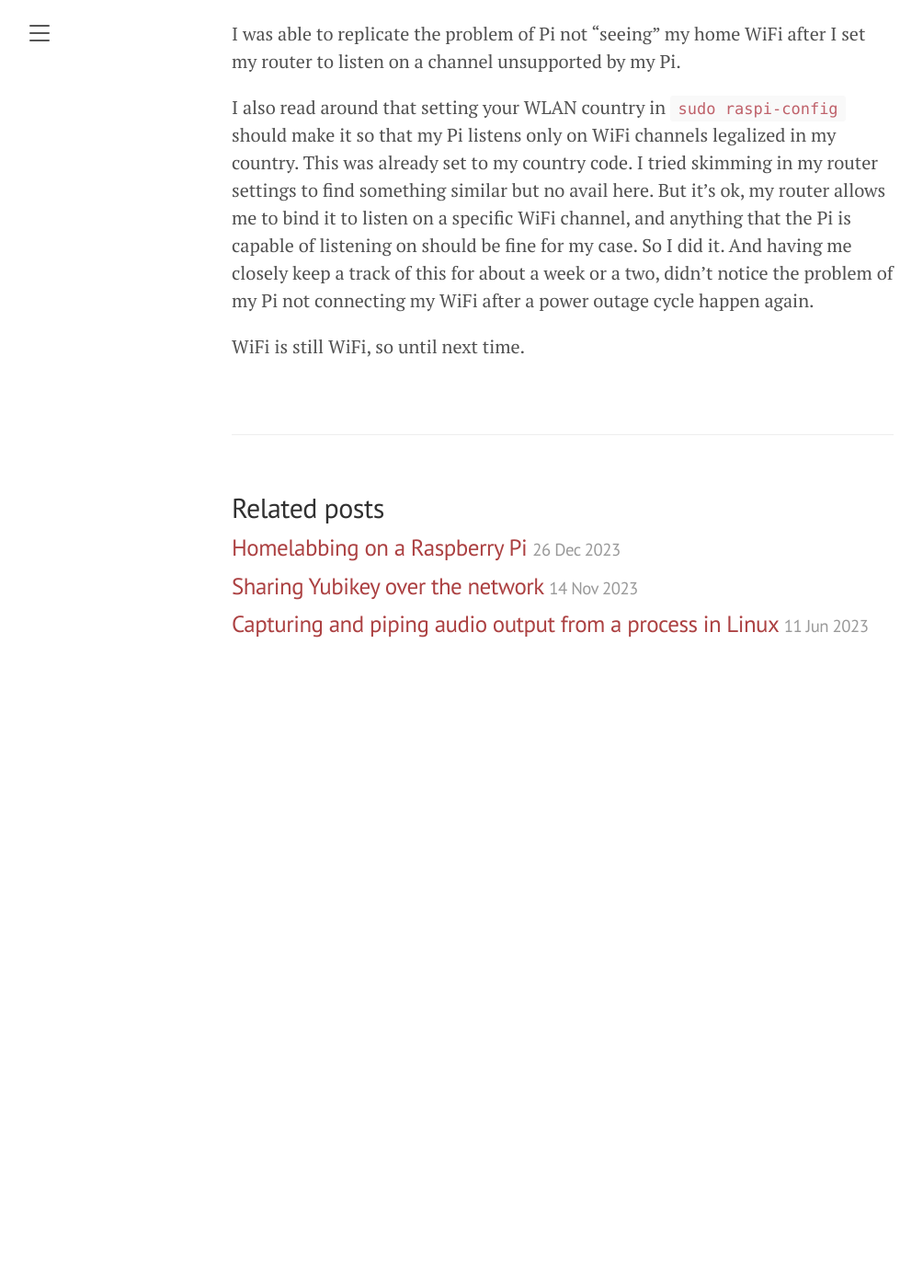
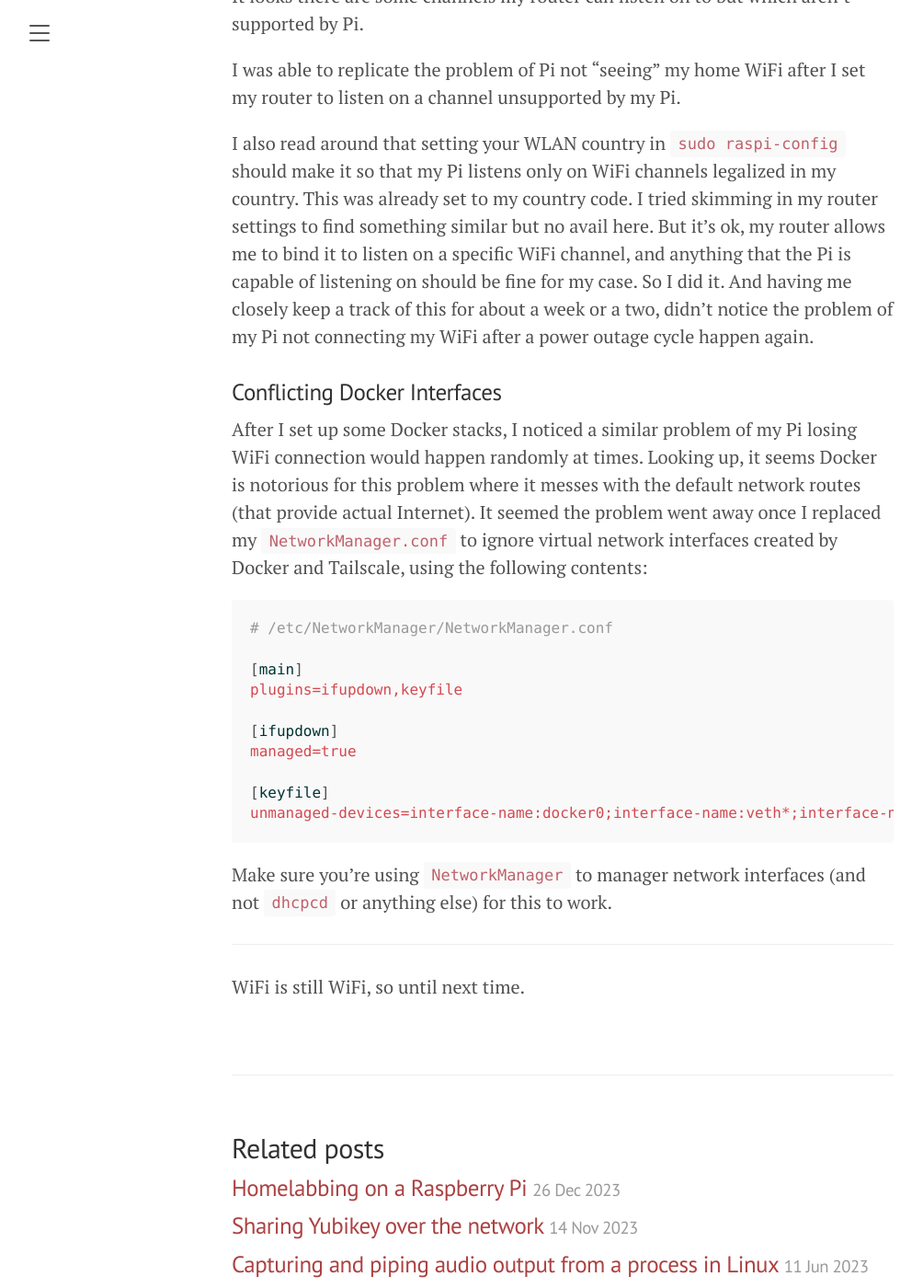
Before and after one commit to ritiek/ritiek.github.io, a Jekyll site: the page built from _posts/2023-12-09-debugging-wifi-on-a-headless-raspberry-pi.md, in a window 1280 px wide and 1400 px high, scrolled down 4208 px. Shown: the whole window at 92% size, without its empty margins (28-1032 px from the left). Built offline with Jekyll 4.4.1, drawn with Linux system fonts in a browser that asks for light colours; nearby versions of some CDN libraries; before the commit the page ends 4912 px from its top, so only the background shows below that; some of the changed text lies outside the part shown.

Commit message:
Section on conflicting Docker interfaces

````diff
--- a/_posts/2023-12-09-debugging-wifi-on-a-headless-raspberry-pi.md
+++ b/_posts/2023-12-09-debugging-wifi-on-a-headless-raspberry-pi.md
@@ -6,6 +6,9 @@ comments: false
 tags:
   - linux
 ---
+
+
+### Unsupported WiFi channels
 
 My place gets minor power outages time to time and without having a power backup to rely on, my home router
 and machines tend to go off. One peculiar thing I noticed is that about half the times when power did come
@@ -35,7 +38,7 @@ There's lots of resources out there on how to set up UART to access the serial c
 
 <!-- -------------------- -->
 
-## The Culprit
+#### The Culprit
 
 Once I got the above all set up. The next time Pi refused to connect to my home WiFi, I logged into my Pi and
 tried doing the usual network checkups.
@@ -134,4 +137,31 @@ me to bind it to listen on a specific WiFi channel, and anything that the Pi is
 should be fine for my case. So I did it. And having me closely keep a track of this for about a week or a two,
 didn't notice the problem of my Pi not connecting my WiFi after a power outage cycle happen again.
 
+
+### Conflicting Docker Interfaces
+
+After I set up some Docker stacks, I noticed a similar problem of my Pi losing WiFi connection would happen
+randomly at times. Looking up, it seems Docker is notorious for this problem where it messes with the default
+network routes (that provide actual Internet). It seemed the problem went away once I replaced my
+`NetworkManager.conf` to ignore virtual network interfaces created by Docker and Tailscale, using the following
+contents:
+
+```yaml
+# /etc/NetworkManager/NetworkManager.conf
+
+[main]
+plugins=ifupdown,keyfile
+
+[ifupdown]
+managed=true
+
+[keyfile]
+unmanaged-devices=interface-name:docker0;interface-name:veth*;interface-name:br*;interface-name:tailscale0
+```
+
+Make sure you're using `NetworkManager` to manager network interfaces (and not `dhcpcd` or anything else)
+for this to work.
+
+--------------------
+
 WiFi is still WiFi, so until next time.
````
